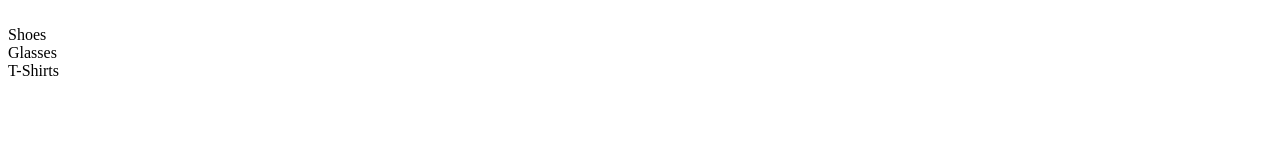
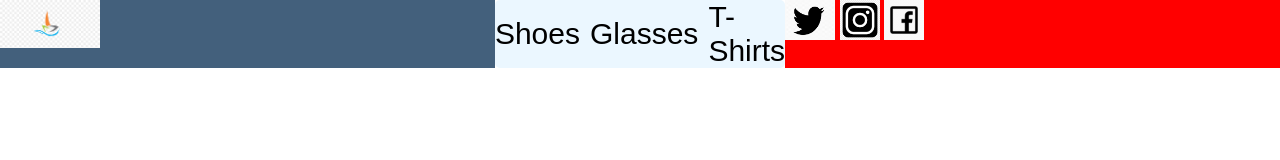
Before and after one commit to MSKose/Flex-nav, a plain HTML site: page index.html in a window 1280 px wide. Drawn offline with Linux system fonts and the light colour scheme.

Commit message:
alignments needed

```diff
--- a/index.html
+++ b/index.html
@@ -8,21 +8,21 @@
     <link rel="stylesheet" href="style.css">
 </head>
 <body>
-    <div>
-        <div>
-        <img width="40px" src="" alt="">
+    <div class="container">
+        <div class="left-img">
+        <img width="100px" src="./img/left-logo.png" alt="main_logo">
         </div>
 
-        <div>
+        <div class="middle-img">
             <div>Shoes</div>
             <div>Glasses</div>
             <div>T-Shirts</div>
         </div>
 
-        <div>
-        <img width="40px" src="" alt="">
-        <img width="40px" src="" alt="">
-        <img width="40px" src="" alt="">
+        <div class="social-logo">
+        <img width="50px" height="40px" src="./img/twitter.png" alt="twitter_logo">
+        <img width="40px" height="40px" src="./img/instagram.png" alt="instagram_logo">
+        <img width="40px" height="40px" src="./img/facebook.png" alt="facebook_logo">
         </div>
 
     </div>
--- a/style.scss
+++ b/style.scss
@@ -0,0 +1,41 @@
+* {
+    margin: 0;
+    padding: 0;
+    box-sizing: border-box;
+    font-family: sans-serif;
+    font-weight: 500;
+
+    body {
+        height: 100vh;
+        width: 100vw;
+    }
+}
+
+
+
+.container {
+    display: flex;
+    justify-content: space-between;
+
+    .middle-img {
+        display: flex;
+        justify-content: space-between;
+        border-radius: 5px;
+        background-color: #ebf7ff;
+        font-size: 30px;
+        gap: 10px;
+        align-items: center;
+    }
+
+    .left-img {
+        // display: flex;
+        width: 100%;
+        background-color: #43607c;
+    }
+    .social-logo {
+        // display: flex;
+        width: 100%;
+        display: inline-block;
+        background-color: red;
+    }
+}
```
Also changed, not shown: style.css, 4 other files.
